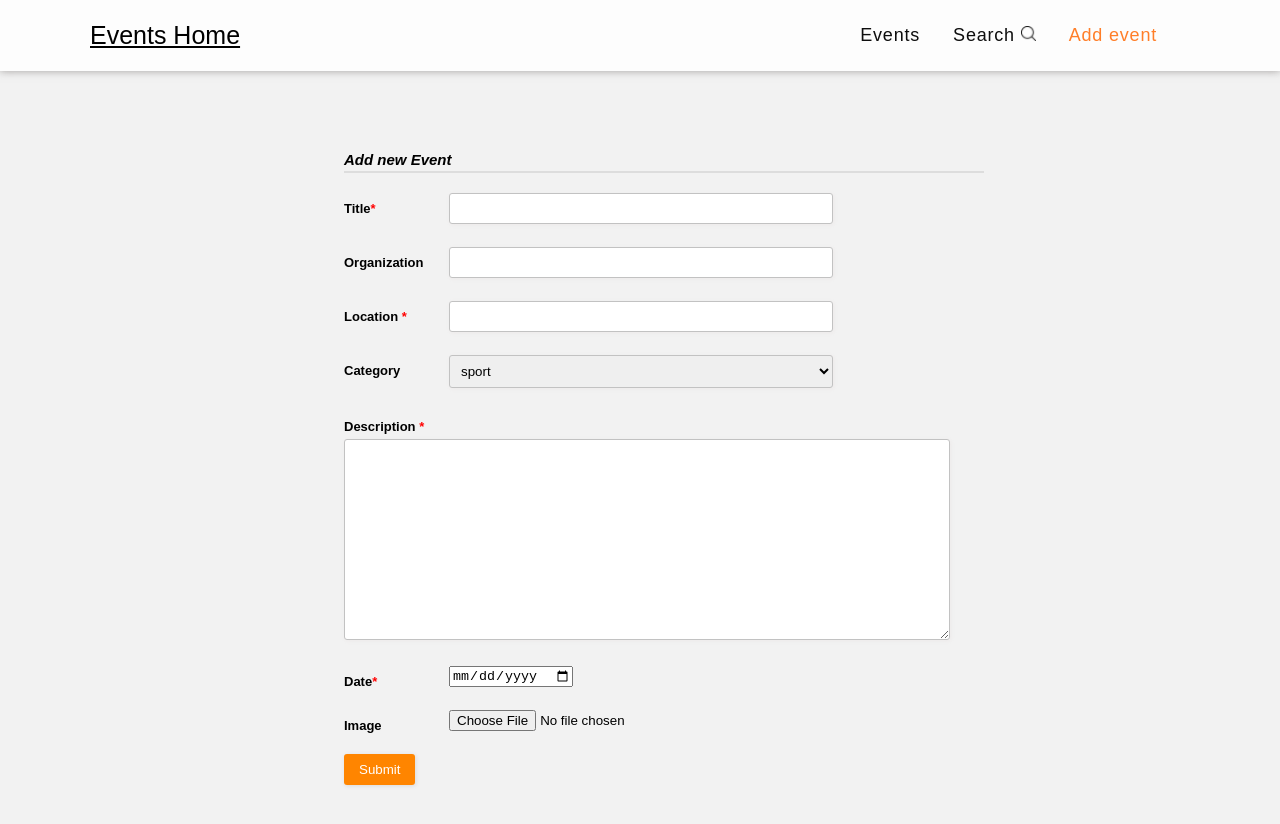
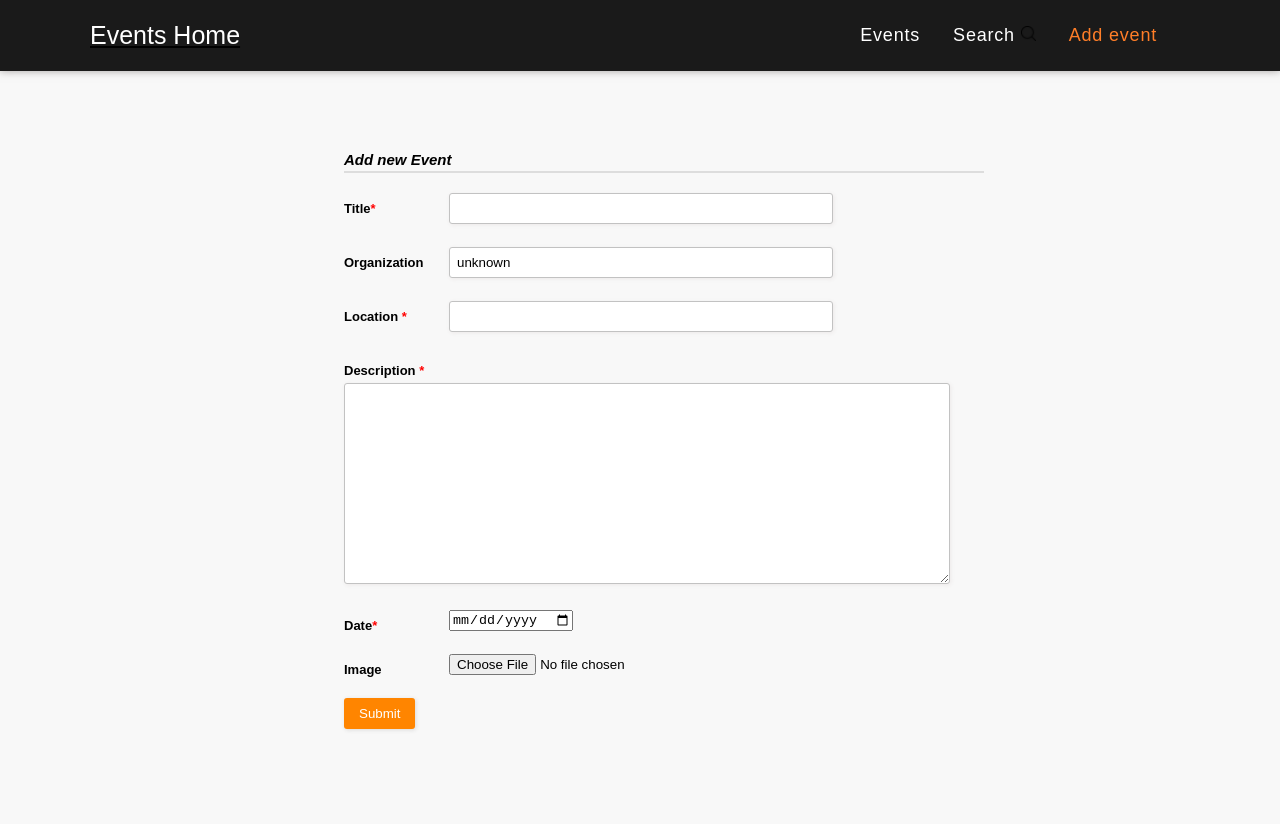
Before and after one commit to tobiasz18/MERN-app, a React (Create React App) app in the folder client/: page /add_event in a window 1280 px wide. Shown: the top 824 px of the page. After the commit the page ends 800 px from the top, so only its background shows below. Built offline with nearby package versions, Linux system fonts and the light colour scheme; a web font is replaced by a local one; what normalizr would draw is missing.

Commit message:
style main container

```diff
--- a/client/src/Events-App/components/containers/Details-events-container-Page.js
+++ b/client/src/Events-App/components/containers/Details-events-container-Page.js
@@ -1,8 +1,8 @@
 import React, { Component } from 'react';
 import { connect } from 'react-redux';
 import { getEventByTitle, removeEvent, getEvents } from '../../actions';
-import { Article } from '../../styled-components/global-theme';
-import { Img, Section, SpanHeader } from '../../styled-components/Details-events-Page-theme';
+
+import { Img, Section, SpanHeader, Div } from '../../styled-components/Details-events-Page-theme';
 import { Link } from 'react-router-dom';
 import { Helmet } from 'react-helmet';
 class EventDetailsContainer extends Component {
@@ -16,9 +16,7 @@ class EventDetailsContainer extends Component {
 
   componentDidMount = () => {
    const title = this.props.match.params.title.replace(/_/g, ' ')
-    console.log('titie', title)
    this.props.getEventByTitle(title)
-
   }
 
   componentDidUpdate = (prevProps) => {
@@ -40,27 +38,28 @@ class EventDetailsContainer extends Component {
 
   render() {
     const titleText = this.state.data ? this.state.data.title : 'loading';
+
     return (
-      <Article>
+      <div>
         <Helmet>
           <title>{titleText} - Events page</title>
         </Helmet>
         {this.state.data ?
           <Section>
-            <SpanHeader>{this.state.data.title}</SpanHeader>
-            <p>{this.state.data.desc}</p>
-            <Img src={this.state.data.imageUrl} />
-            <p>Location: {this.state.data.location}</p>
-            <p>Date event: {this.state.data.date}</p>
-            <p>Organizers by {this.state.data.organization}</p>
-            <div style={{display: 'flex', justifyContent: 'space-between'}}>
+            <Div>
               <Link to={`/edit/${this.state.data.id}`}>Edit</Link>
               <button  style={{dosplay: 'flex'}} onClick={this.removeEvent}>Remove</button>
-            </div>
-          </Section> :
-          <h1>Loading...</h1>
+            </Div>
+            <SpanHeader>{this.state.data.title}</SpanHeader>
+            <p>Location: {this.state.data.location}</p>
+            <Img src={this.state.data.imageUrl} />
+            <p>Organizers by {this.state.data.organization}</p>
+            <p>{this.state.data.desc}</p>
+            <p>Date event: {this.state.data.date}</p>
+            </Section>  :
+            <h1>Loading...</h1>
          }
-      </Article>
+      </div>
     )
   }
 }
--- a/client/src/Events-App/components/containers/addEvent-container-Page.js
+++ b/client/src/Events-App/components/containers/addEvent-container-Page.js
@@ -15,6 +15,7 @@ class AddEventContainer extends Component {
       title: '',
       desc: '',
       location: '',
+      organization: 'unknown',
       imageUrl: "https://i.imgur.com/216orqx.png"
     }
     return (
--- a/client/src/Events-App/components/containers/events-container-Page.js
+++ b/client/src/Events-App/components/containers/events-container-Page.js
@@ -1,7 +1,7 @@
 import React, { Component } from 'react';
 import { connect } from 'react-redux';
 import { getEvents } from '../../actions';
-import { Article } from '../../styled-components/global-theme';
+import { Article } from '../../styled-components/eventsContainer-theme';
 import EventsList from '../presentation/EventsList';
 
 import {Helmet} from "react-helmet";
@@ -13,7 +13,7 @@ class EventsContainer extends Component {
 
   checkLengthDesc = (paragraph) => {
     if(paragraph.length > 50) {
-      return `${paragraph.slice(0,160)}...`
+      return `${paragraph.slice(0,160)}`
     }
     return paragraph
   }
--- a/client/src/Events-App/components/presentation/EventsList.js
+++ b/client/src/Events-App/components/presentation/EventsList.js
@@ -11,7 +11,9 @@ const EventsList = ({ title, desc, image, location, checkLengthDesc }) => (
     <Text>
      <div>
         <Link to={`/events/${title.replace(/\/|\||:\s*|—|’|‘|'|\.|\?|(<i[^>]+>|<i>|<\/i>)| /gi, "_")}`}>{title}</Link>
-        <p>{checkLengthDesc(desc)}</p>
+        <p>{checkLengthDesc(desc)}...
+          <Link to={`/events/${title.replace(/\/|\||:\s*|—|’|‘|'|\.|\?|(<i[^>]+>|<i>|<\/i>)| /gi, "_")}`}>More information click here</Link>
+        </p>
       </div>
       <div>
         <div>location: {location}</div>
--- a/client/src/Events-App/components/presentation/Formik-form.js
+++ b/client/src/Events-App/components/presentation/Formik-form.js
@@ -72,17 +72,6 @@ const FormikForm = ({ flag, actionSubmit, initialState, location, title }) => (
                       ) : <TextInput name="location" value={values.location} onChange={handleChange}/>}
                 </Label>
                 <Label>
-                    <SpanContent>Category</SpanContent>
-                    <Select name="category" value={values.category} onChange={handleChange}>
-                      <option value="sport">sport</option>
-                      <option value="Festival">Festival</option>
-                      <option value="manifestations">manifestations </option>
-                      <option value="concert ">concert </option>
-                      <option value="Art">Art</option>
-                      <option value="Another">Another</option>
-                    </Select>
-                </Label>
-                <Label>
                     <SpanContent>Description<SpanRequired> *</SpanRequired></SpanContent>
                     {errors.desc && touched.desc ? (
                         <div>
--- a/client/src/Events-App/helpers/validateSchema.js
+++ b/client/src/Events-App/helpers/validateSchema.js
@@ -10,8 +10,8 @@ const SUPPORTED_FORMATS = [
 
 export const AddEventSchema = Yup.object().shape({
   title: Yup.string()
-    .min(3, 'Too Short!')
-    .max(50, 'Too Long!')
+    .min(30, 'Too Short!')
+    .max(120, 'Too Long!')
     .required('This field is required'),
   desc: Yup.string()
     .min(200, 'Too Short!')
--- a/client/src/Events-App/styled-components/Details-events-Page-theme.js
+++ b/client/src/Events-App/styled-components/Details-events-Page-theme.js
@@ -1,16 +1,16 @@
 import styled from 'styled-components';
 
 export const Img = styled.img`
-  max-width: 600px;
+  max-width: 800px;
+  min-height: 400px
 `
 export const Section = styled.section`
   margin: auto;
   margin-top: 75px;
-  max-width: 600px;
+  max-width: 1100px;
   display: flex;
   flex-direction: column;
   margin-bottom: 50px;
-
 
   p {
     color: rgb(112, 112, 112);
@@ -27,3 +27,38 @@ export const SpanHeader = styled.span`
   color: #4a4a4a;
   font-size: 2.3em;
 `
+export const Div = styled.div`
+  display: flex;
+  justify-content: flex-end;
+  padding-bottom: 15px;
+
+  a {
+    text-decoration: none;
+    border: none;
+    font-size: 15px;
+    cursor: pointer;
+    background: #4c4a4a;
+    color: #bbbbbb;
+    padding: 5px 20px;
+    font-weight: 600;
+    margin-right: 5px;
+
+    &:hover {
+      color: white;
+    }
+  }
+
+  button {
+    border: none;
+    font-size: 15px;
+    cursor: pointer;
+    background: #4c4a4a;
+    color: #bbbbbb;
+    padding: 5px 20px;
+    font-weight: 600;
+
+    &:hover {
+      color: white;
+    }
+  }
+`
--- a/client/src/Events-App/styled-components/Search-container-page-theme.js
+++ b/client/src/Events-App/styled-components/Search-container-page-theme.js
@@ -18,19 +18,21 @@ export const ContainerSection1 = styled.section`
   padding: 50px 47px;
   width: 100%;
   text-align: center;
-  background-color: #4c4a4a
+  background-color: #ffffff;
   box-sizing: border-box;
+  box-shadow: 0 2px 7px white;
 
   input {
-    background: #fff;
+    background: #1a1a1a;
     border: 1px solid #e2dddd;
     padding: 10px 32px;
     font-size: 17px;
     outline-color: #ff8628;
+    color: white;
   }
 
   a {
-    background: #fea66b;
+    background: #fd6600;
     border: 0;
     cursor: pointer;
     padding: 11px 30px;
--- a/client/src/Events-App/styled-components/eventsContainer-theme.js
+++ b/client/src/Events-App/styled-components/eventsContainer-theme.js
@@ -8,3 +8,16 @@ export const Section = styled.section`
   background: #fdfdfd;
   padding: 50px;
 `
+
+export const Article = styled.article`
+  font-family: 'Source Sans Pro', sans-serif;
+  max-width: 1100px;
+  padding: 0 20px;
+  margin: auto;
+  display: flex;
+  flex-wrap: wrap;
+  background: white;
+  margin-top: 50px;
+
+  box-shadow: 14px 3px 16px #f1f1f1;
+`
--- a/client/src/Events-App/styled-components/global-theme.js
+++ b/client/src/Events-App/styled-components/global-theme.js
@@ -1,14 +1 @@
 import styled from 'styled-components';
-
-export const Article = styled.article`
-  font-family: 'Source Sans Pro', sans-serif;
-  max-width: 1100px;
-  padding: 0 20px;
-  margin: auto;
-  display: flex;
-  flex-wrap: wrap;
-  background: white;
-  margin-top: 50px;
-  border: 1px solid #eaeaea;
-  box-shadow: 14px 3px 16px #f1f1f1;
-`
--- a/client/src/Events-App/styled-components/navigation-theme.js
+++ b/client/src/Events-App/styled-components/navigation-theme.js
@@ -4,7 +4,7 @@ export const Nav = styled.nav`
   transition: '2s';
  /*border-bottom: 1px solid #e6e6e6;*/;
   box-shadow: 0 0 0.5rem rgba(83,78,76,.5);
-  background: #fdfdfd;
+  background: #1a1a1a;
   position: ${props => props.positionProp ? 'fixed' : 'inherit'}
   padding: ${props => props.positionProp ? ' 0' : '7px 0'}
   transition: ${props => props.positionProp ? '0.1s' : '0'}
@@ -28,6 +28,7 @@ export const Logo = styled.div`
   @import url('https://fonts.googleapis.com/css?family=Stylish&display=swap');
   font-size: 25px;
   font-family: 'Stylish', sans-serif;
+  color: white;
 `
 export const Ul = styled.ul`
   display: flex;
@@ -41,12 +42,12 @@ export const Ul = styled.ul`
 
     a {
       text-decoration: none;
-      color: #0e0e0e;
+      color: #fff;
       letter-spacing: 0.8px;
       padding-right: 3px;
 
       &:hover {
-        color: #333131bd;
+        color: #ff7e28;
       }
     }
   }
--- a/client/src/index.css
+++ b/client/src/index.css
@@ -1,5 +1,5 @@
 body {
   margin: 0px;
-  background: #f2f2f2;
+  background: #f8f8f8;
 }
 @import url('https://fonts.googleapis.com/css?family=Source+Sans+Pro&display=swap');
```
